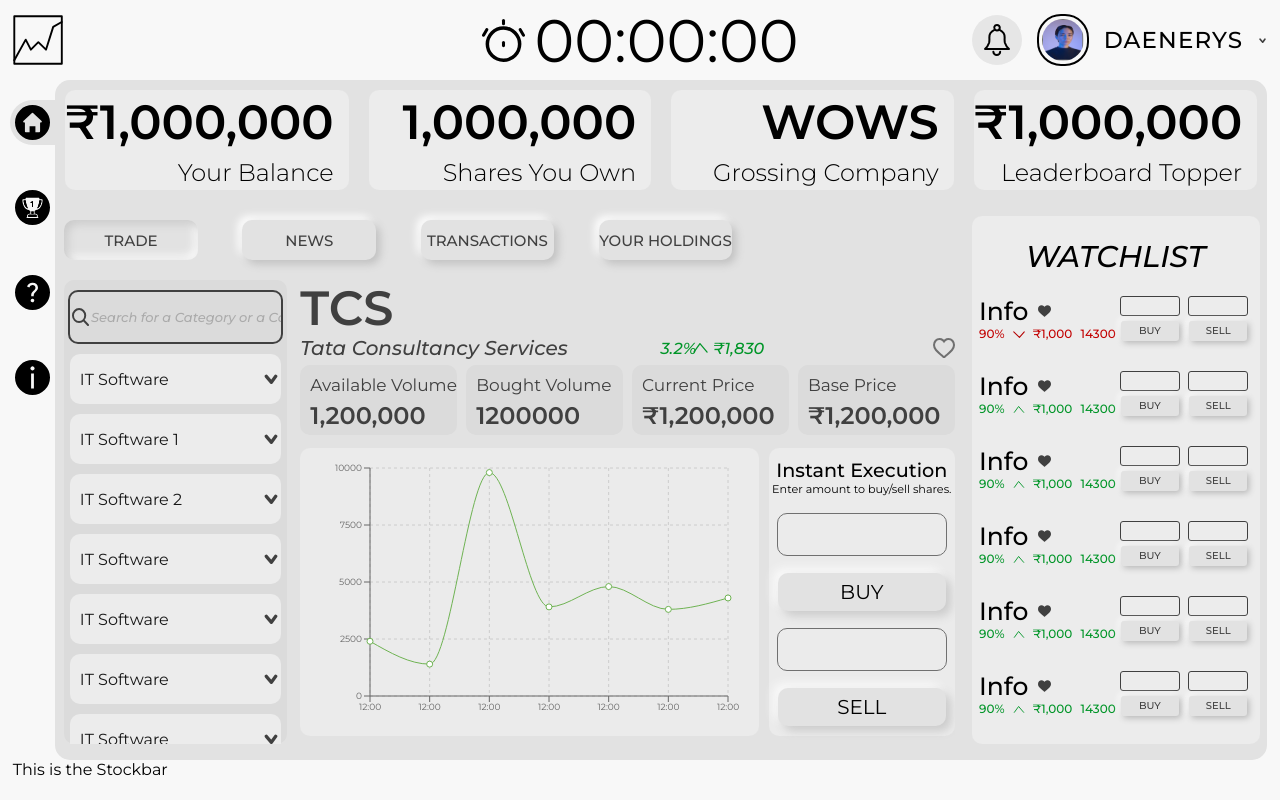
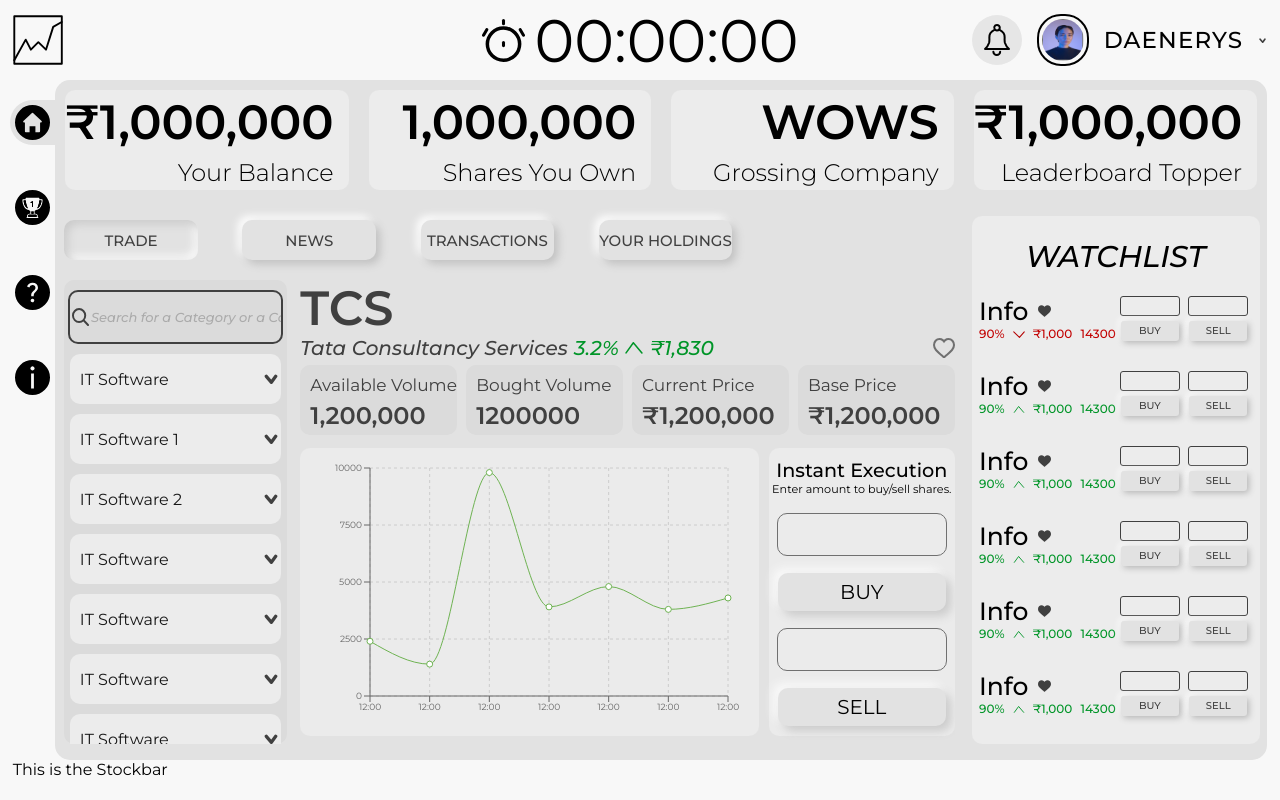
Before and after one commit to shreejilucifer/wow, a Next.js app: page /dashboard in a window 1280 px wide. Built offline with nearby package versions, Linux system fonts and the light colour scheme.

Commit message:
Solved Company Details UI Issue

```diff
--- a/src/components/dashboard/company.js
+++ b/src/components/dashboard/company.js
@@ -82,19 +82,36 @@
     <React.Fragment>
       <div className={styles.companyName}>{short}</div>
       <div className={styles.companyDetails}>
-        <div>{name}</div>
-        <div className={stat === 'up' ? styles.up : styles.down}>{rate}%</div>
-        <div>
+        <div className={styles.companyDetailsLeft}>
+          <div className={styles.name}>{name}</div>
+          <div
+            className={
+              stat === 'up'
+                ? styles.rate + ' ' + styles.up
+                : styles.rate + ' ' + styles.down
+            }
+          >
+            {rate}%
+          </div>
+          <div className={styles.arrow}>
             {stat === 'up' ? (
               <img src='/icons/green_arrow.svg' />
             ) : (
               <img src='/icons/red_arrow.svg' />
             )}
           </div>
-        <div className={stat === 'up' ? styles.up : styles.down}>
+          <div
+            className={
+              stat === 'up'
+                ? styles.rate + ' ' + styles.up
+                : styles.rate + ' ' + styles.down
+            }
+          >
             ₹{nc(price)}
           </div>
-        <div>
+        </div>
+
+        <div className={styles.heart}>
           <img src='/icons/heart.svg' />
         </div>
       </div>
--- a/src/styles/light/company.module.css
+++ b/src/styles/light/company.module.css
@@ -12,11 +12,22 @@
 .companyDetails {
   width: 100%;
   height: 3vh;
-  display: grid;
-  grid-template-columns: 55% 5% 3% 10% 27%;
+  display: flex;
+  flex-direction: row;
+  justify-content: space-between;
+  /* display: grid;
+  grid-template-columns: 55% 5% 3% 10% 27%; */
 }
 
-.companyDetails div:nth-child(1) {
+.companyDetailsLeft {
+  width: 100%;
+  display: flex;
+  flex-direction: row;
+  justify-content: flex-start;
+}
+
+.name {
+  height: 100%;
   display: flex;
   flex-direction: row;
   align-items: center;
@@ -26,29 +37,26 @@
   color: #404040;
 }
 
-.companyDetails div:nth-child(2) {
+.rate {
+  height: 100%;
+  margin-left: 1%;
   display: flex;
   flex-direction: row;
   align-items: center;
+  font-size: 2.5vh;
   font-weight: 500;
   font-style: italic;
 }
 
-.companyDetails div:nth-child(3) {
+.arrow {
+  height: 100%;
+  margin-left: 1%;
   display: flex;
   flex-direction: row;
   align-items: center;
 }
 
-.companyDetails div:nth-child(4) {
-  display: flex;
-  flex-direction: row;
-  align-items: center;
-  font-weight: 500;
-  font-style: italic;
-}
-
-.companyDetails div:nth-child(5) {
+.heart {
   display: flex;
   flex-direction: row;
   align-items: center;
@@ -66,7 +74,7 @@
 }
 
 .companyDetails div:nth-child(3) img {
-  height: 10px;
+  height: 12px;
 }
 
 .companyCards {
```
Lines whose indentation alone changed are shown as unchanged.
